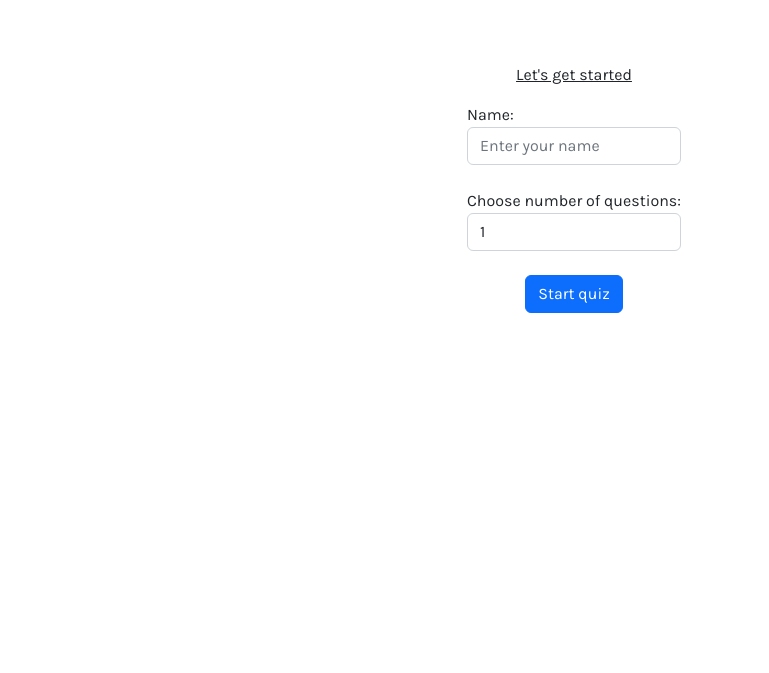
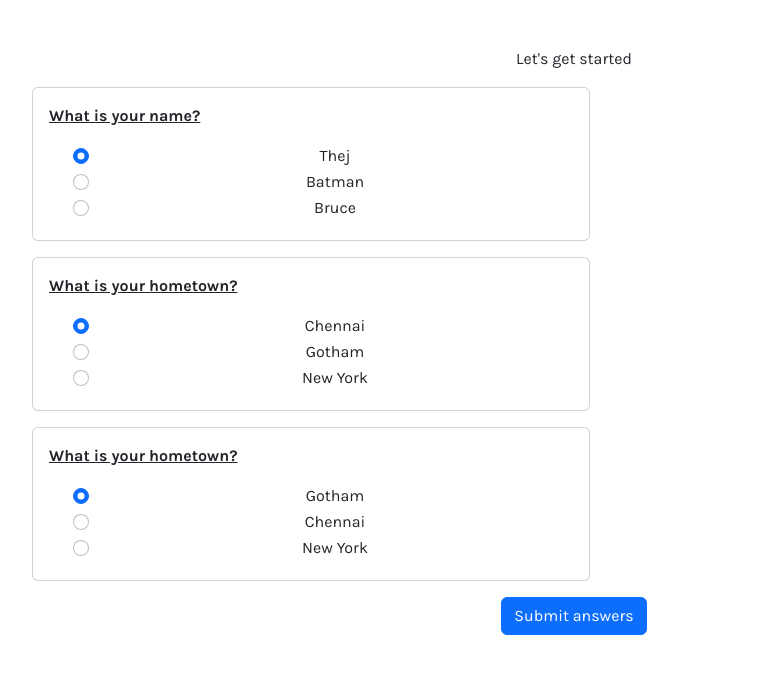
Before and after one commit to ThejeshwarAB/Kwiz, a plain HTML site: page index.html in a window 1280 px wide. Shown: the part 97-770 px from the top of the page, without its empty margins (66-835 px from the left). Drawn offline with nearby package versions, Linux system fonts and the light colour scheme.

Commit message:
Added changes in UI

```diff
--- a/index.html
+++ b/index.html
@@ -23,34 +23,6 @@
         <div class="display-6 p-5 text-center fw-bold title">Welcome to KWIZ</div>
     </header>
 
-    <!-- intro section -->
-    <div class="container p-3">
-        <div class="d-flex justify-content-center">
-            <form action="" class="form1">
-                <p class="text-center sub-title">Let's get started</p>
-                <label for="">Name:</label>
-                <div class="text-center">
-                    <input type="text" name="username" id="" placeholder="Enter your name" class="form-control">
-                </div>
-                <br>
-                <label for="">Choose number of questions:</label>
-                <div class="text-center">
-                    <select name="" id="" class="form-control">
-                        <option value="1">1</option>
-                        <option value="1">2</option>
-                        <option value="1">3</option>
-                        <option value="1">4</option>
-                    </select>
-                </div>
-                <br>
-                <div class="text-center">
-                    <input type="submit" class="btn btn-primary" value="Start quiz">
-                </div>
-            </form>
-        </div>
-
-    </div>
-
     <!-- result section -->
     <div class="container-fluid display-3 p-3 text-center text-light bg-primary d-none">
         <div class="result">Hello world</div>
@@ -58,11 +30,13 @@
 
     <!-- questions section -->
     <div class="container text-center">
-        <form action="" class="form2 d-none">
-            <p>Are you sure with your submissions?
+        <p>Let's get started</p>
+        <form action="" class="form">
+            <!-- <p>Are you sure with your submissions?
                 <input type="checkbox" name="" id="">
-            </p>
-            <input type="submit" class="btn btn-primary" value="Submit answers" disabled>
+            </p> -->
+            <input type="submit" class="btn btn-primary" value="Submit answers">
+            <br><br>
         </form>
     </div>
 <script src="script.js"></script>
--- a/qna.json
+++ b/qna.json
@@ -19,6 +19,16 @@
                 "Gotham",
                 "New York"
             ]
+        },
+        {
+            "questionNumber":2,
+            "question":"What is your hometown?",
+            "answer":"Chennai",
+            "answerOptions":[
+                "Chennai",
+                "Gotham",
+                "New York"
+            ]
         }
     ]
 }
--- a/script.js
+++ b/script.js
@@ -1,5 +1,4 @@
-const form1 = document.querySelector('.form1');
-const form2 = document.querySelector('.form2');
+const form = document.querySelector('.form');
 const title = document.querySelector('.title');
 
 var json = {};
@@ -11,14 +10,15 @@ async function getData(url) {
         .then(result => result.json())
 }
 
-form1.addEventListener('submit', async e => {
+// form1.addEventListener('submit', async e => {
+    window.onload = async () => {
 
     // prevents page reload on submit
-    e.preventDefault();
+    // e.preventDefault();
 
     // hides pref form, displays qna form
-    form1.classList.add('d-none');
-    form2.classList.remove('d-none');
+    // form1.classList.add('d-none');
+    // form2.classList.remove('d-none');
 
     // gets json data
     await getData('./qna.json');
@@ -28,20 +28,47 @@ form1.addEventListener('submit', async e => {
     qna = json['qna'];
 
     var templateString = '';
+    var mainIndex = 0;
 
     qna.forEach(element => {
-        (element["answerOptions"].forEach(answerOption=>console.log(answerOption)))
+
+        var tempString = '';
+        var tempArray = element["answerOptions"];
+        var index = 0;
+        var isChecked = '';
+
+        while (index !== 3) {
+
+            // console.log("Called")
+
+            var randomNo = Math.floor(Math.random() * (tempArray.length - 1));
+
+            isChecked = index === 0 ? 'checked' : ''
+
+            tempString += `<div class='form-check'>
+                                <input class="form-check-input" type="radio" name="${mainIndex}"
+                                    id="${tempArray[randomNo]}" ${isChecked}>
+                                <label class="form-check-label" for="${tempArray[randomNo]}">
+                                    ${tempArray[randomNo]}
+                                </label>
+                            </div>`
+
+            tempArray = tempArray.filter(item => item !== tempArray[randomNo])
+
+            index++;
+        }
+
+        mainIndex++;
+
+        // console.log(tempString)
+
         templateString +=
             `
         <div class='card p-3 m-3 col-6'>
             <p>${element["question"]}</p>
             <div class="form-check">
-            ${element["answerOptions"].forEach(answerOption => {
-                `<input class="form-check-input" type="radio" name="flexRadioDefault" id="flexRadioDefault1">
-                    <label class="form-check-label" for="flexRadioDefault1">
-                        ${answerOption}
-                    </label>`
-            })}
+
+                ${tempString}
 
             </div>
         </div>
@@ -49,7 +76,7 @@ form1.addEventListener('submit', async e => {
         // console.log(element)
     });
 
-    form2.innerHTML = templateString;
+    form.innerHTML = templateString + form.innerHTML;
 
 
-})
+}
```
